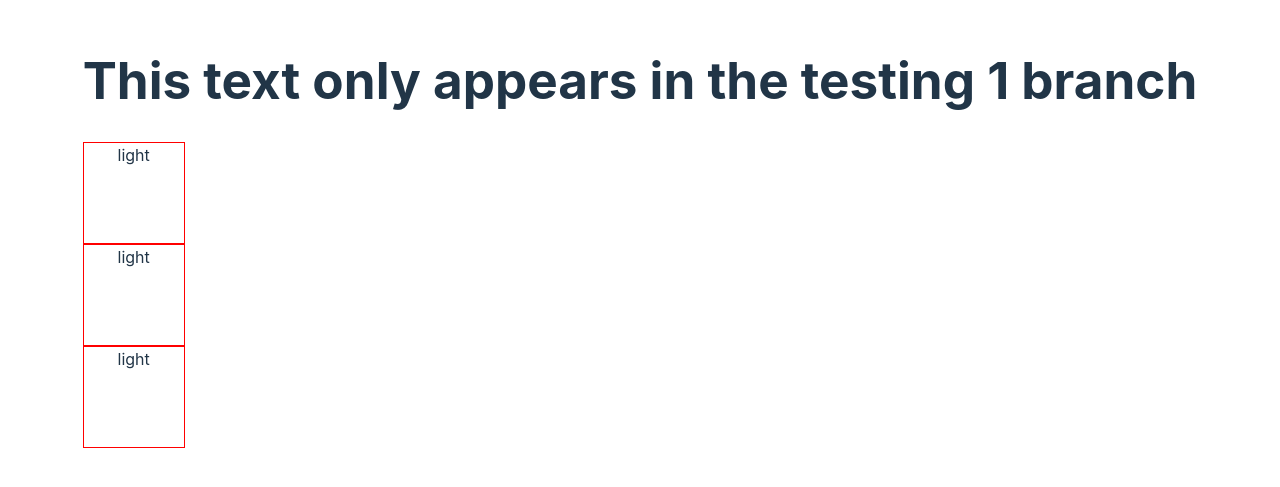
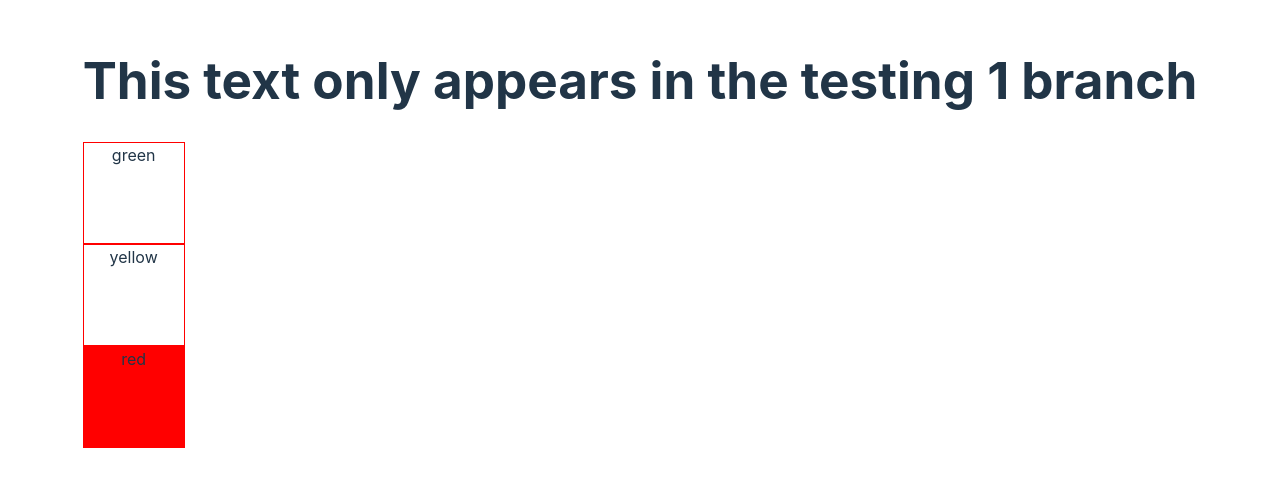
Before and after one commit to Ikaedis/trafficLights, a React (Vite) app: page / in a window 1280 px wide. Shown: the part 167-654 px from the top of the page. Built offline with nearby package versions, Linux system fonts and the light colour scheme.

Commit message:
first functional version

```diff
--- a/src/components/TrafficLightsComponent.jsx
+++ b/src/components/TrafficLightsComponent.jsx
@@ -1,59 +1,53 @@
 import "./TrafficLightsComponent.css"; // Importing the CSS file
 import { useEffect, useState } from "react";
 
-const greenConfig = {
-  backgroundColor: "green",
-  next: "yellowConfig",
+const lightsConfigs = {
+  green: {
+    backgroundColor: "green",
+    next: "yellow",
+  },
+  yellow: {
+    backgroundColor: "yellow",
+    next: "red",
+  },
+  red: {
+    backgroundColor: "red",
+    next: "green",
+  },
 };
 
-const yellowConfig = {
-  backgroundColor: "yellow",
-  next: "redConfig",
-};
-
-const redConfig = {
-  backgroundColor: "red",
-  next: "greenConfig",
-};
-
-const arrayOfLightsConfigs = [greenConfig, yellowConfig, redConfig];
-
-function getConfigByName(configName) {
-  switch (configName) {
-    case "greenConfig":
-      return greenConfig;
-    case "yellowConfig":
-      return yellowConfig;
-    case "redConfig":
-      return redConfig;
-    default:
-      throw new Error("Invalid configuration name");
-  }
-}
+const arrayOflightsConfigs = Object.keys(lightsConfigs);
 
 const TrafficLightsComponent = () => {
-  const [currentColor, setCurrentColor] = useState(
-    arrayOfLightsConfigs[0].backgroundColor
-  );
+  const [currentColor, setCurrentColor] = useState("green");
 
-  useEffect(() => {}, [currentColor]);
+  useEffect(() => {
+    const { next } = lightsConfigs[currentColor];
+
+    const timerId = setTimeout(() => {
+      setCurrentColor(next);
+    }, 1000);
+
+    return () => {
+      clearInterval(timerId);
+    };
+  }, [currentColor]);
 
   return (
     <div className="boxes-container">
-      {arrayOfLightsConfigs.map((colorConfig) => {
+      {arrayOflightsConfigs.map((currColorConfig, index) => {
         return (
           <div
-            key={colorConfig.backgroundColor}
+            key={index.backgroundColor}
             className={"trafficLight"}
-            /* style={{
+            style={{
               backgroundColor:
-                currentColor ===
-                arrayOfLightsConfigs[colorConfig].backgroundColor
-                  ? colorConfig.backgroundColor
+                currentColor === arrayOflightsConfigs[index]
+                  ? currentColor
                   : undefined,
-            }} */
+            }}
           >
-            light
+            {arrayOflightsConfigs[index]}
           </div>
         );
       })}
```
